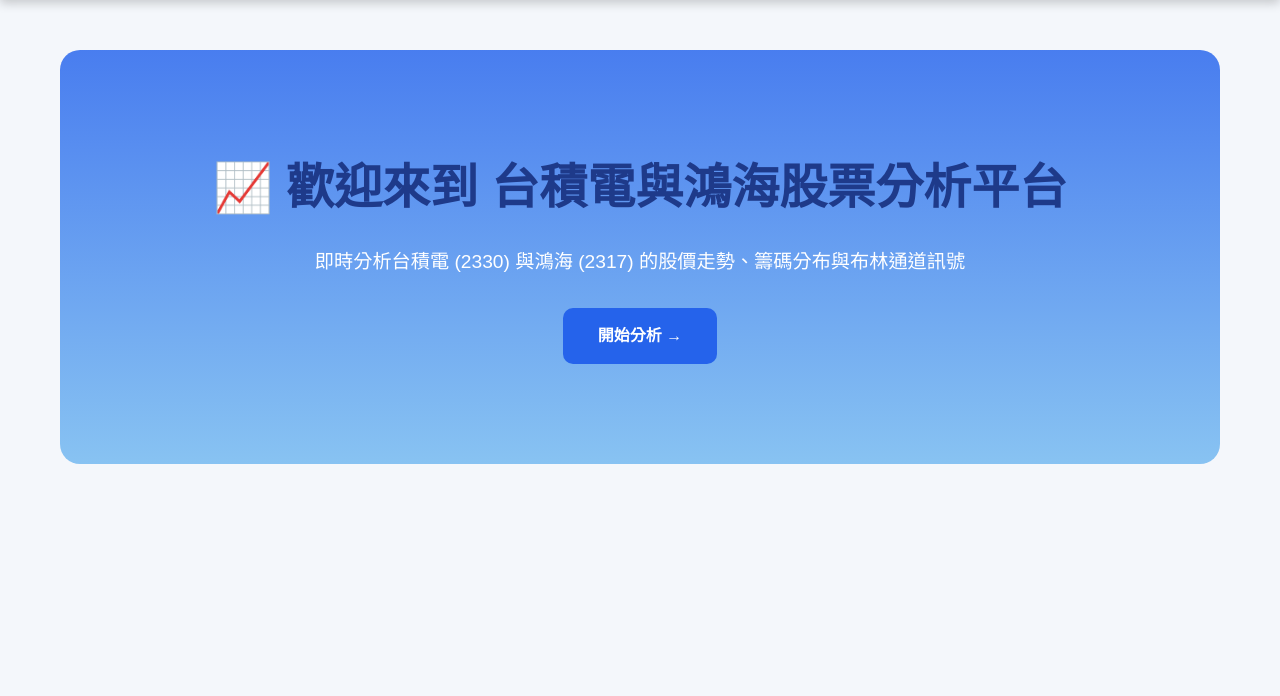
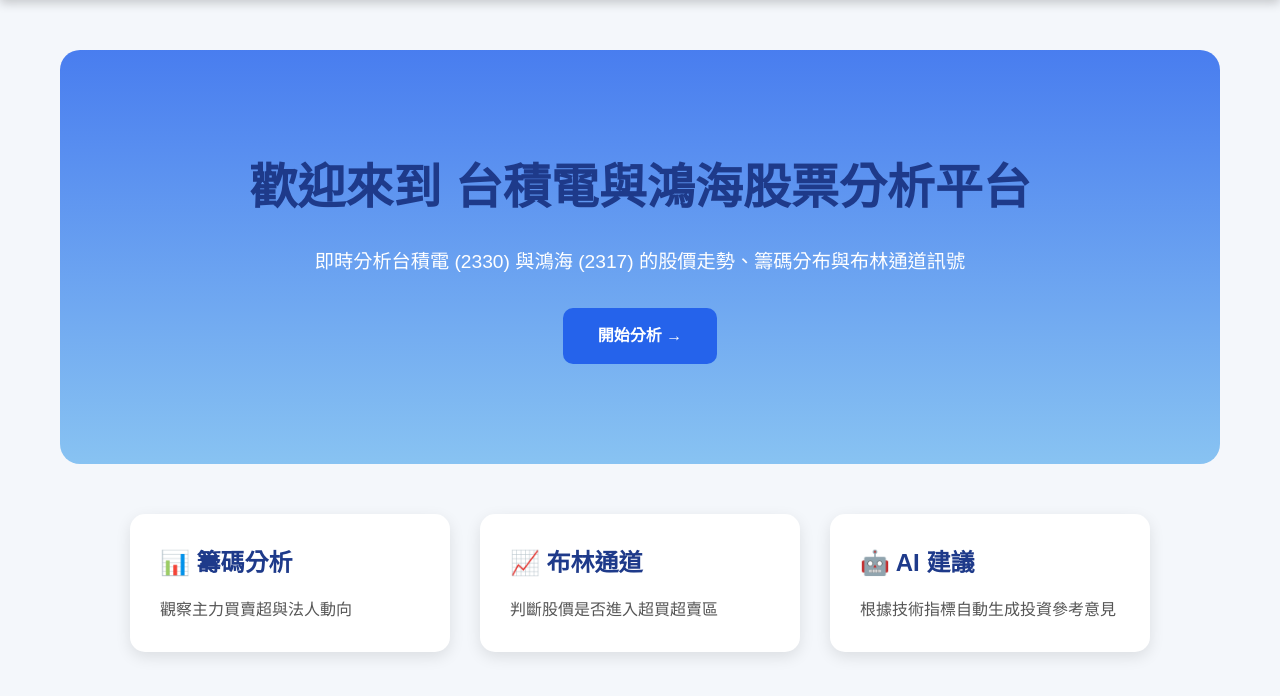
Before and after one commit to syc119/QWER, a Flask app: page / in a window 1280 px wide. Shown: the part 68-764 px from the top of the page. Run offline with Flask 3, Linux system fonts and the light colour scheme; some libraries are stand-ins or nearby versions.

Commit message:
DDDD0616.

```diff
--- a/templates/home.html
+++ b/templates/home.html
@@ -4,7 +4,7 @@
 
 <div class="hero">
 
-    <h1>📈 歡迎來到
+    <h1> 歡迎來到
         台積電與鴻海股票分析平台</h1>
 
     <p>
@@ -17,7 +17,24 @@
     </a>
 
 </div>
+<div class="cards">
 
+    <div class="card">
+        <h2>📊 籌碼分析</h2>
+        <p>觀察主力買賣超與法人動向</p>
+    </div>
+
+    <div class="card">
+        <h2>📈 布林通道</h2>
+        <p>判斷股價是否進入超買超賣區</p>
+    </div>
+
+    <div class="card">
+        <h2>🤖 AI 建議</h2>
+        <p>根據技術指標自動生成投資參考意見</p>
+    </div>
+
+</div>
 
 
 {% endblock %}
```
